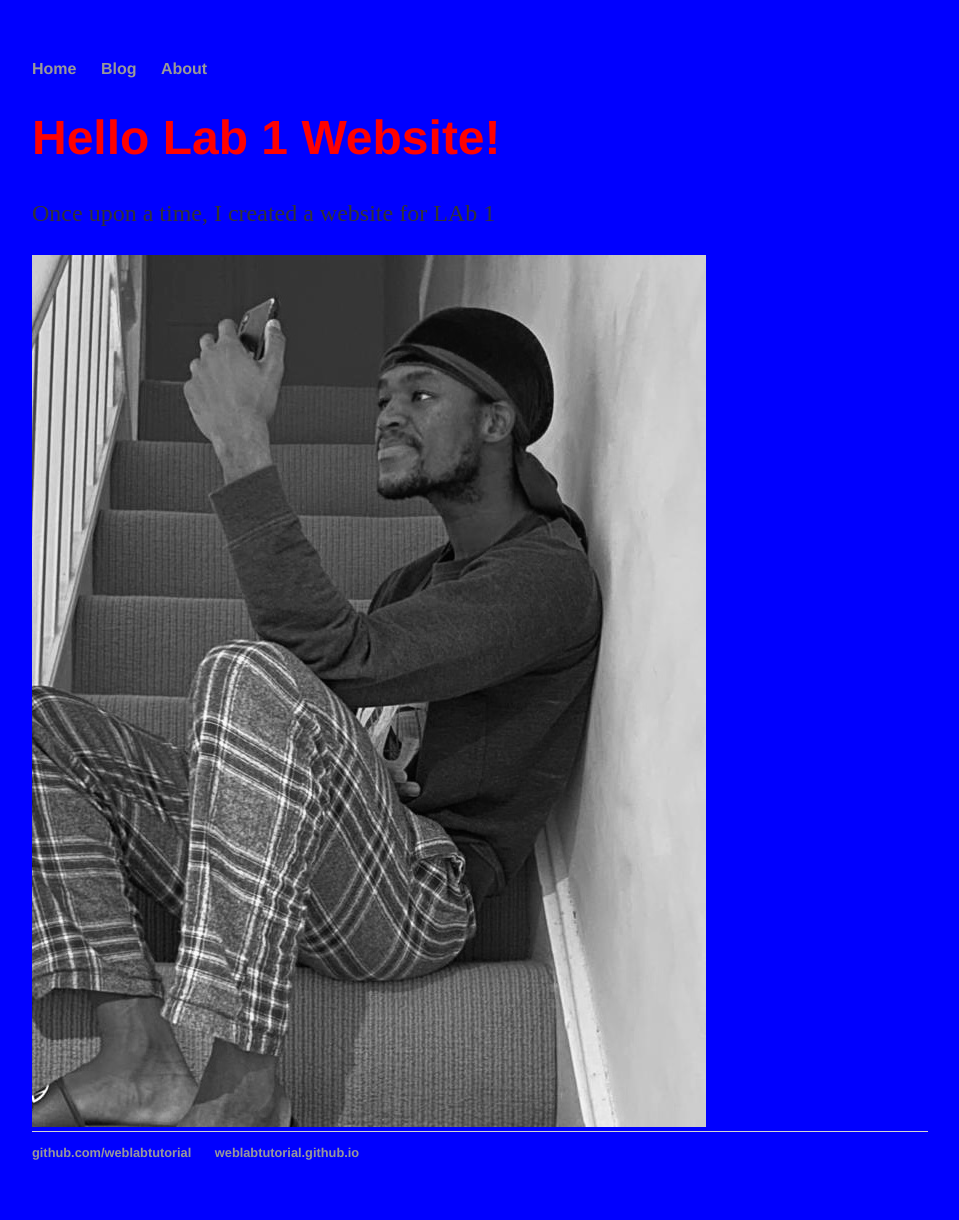
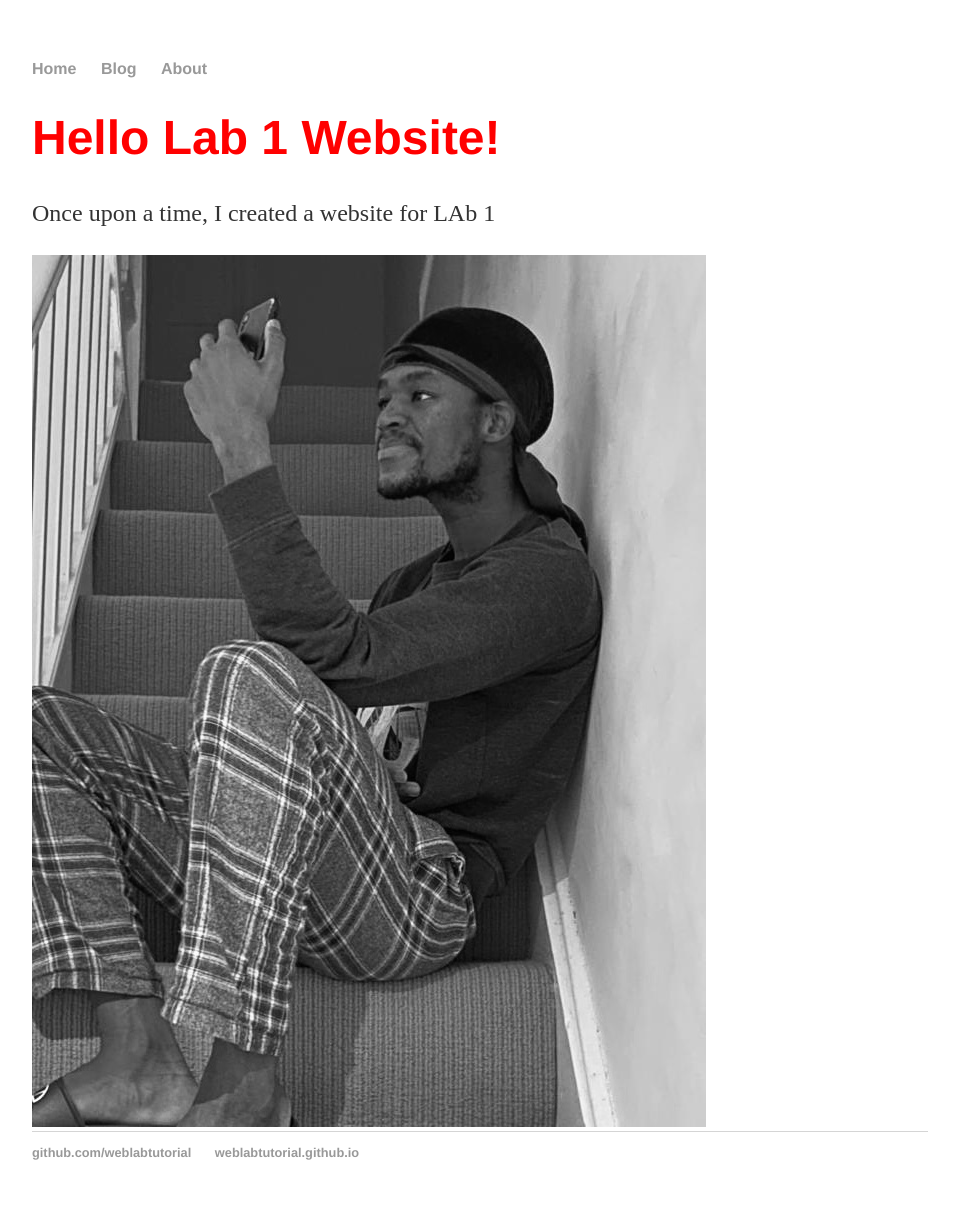
Before and after one commit to KagoPrezRantsho/KagoPrezRantsho.github.io, a Jekyll site: the page built from index.html, in a window 1280 px wide. Shown: the whole page, without its empty margins (160-1119 px from the left). Built offline with Jekyll 4.4.1, drawn with Linux system fonts in a browser that asks for light colours.

Commit message:
Update main.css

```diff
--- a/css/main.css
+++ b/css/main.css
@@ -5,7 +5,7 @@ body {
 
 }
 html{
-background-color: blue;
+  background-color:ligtht-blue;
 }
 h1 {
   font-size: 3em;
```
